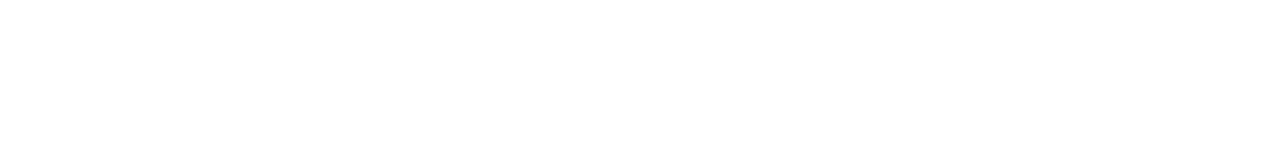
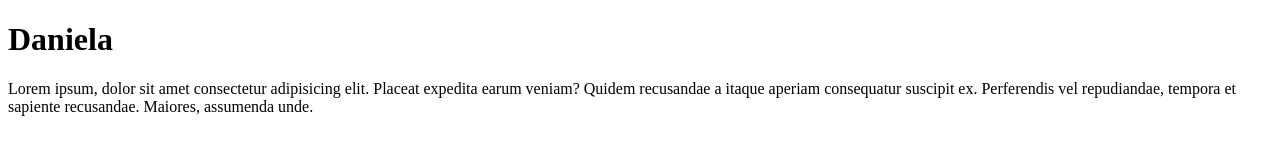
Before and after one commit to M4rckR/Exercises-Js, a plain HTML site: page index.html in a window 1280 px wide. Drawn offline with Linux system fonts and the light colour scheme.

Commit message:
Cambio desde main

```diff
--- a/index.html
+++ b/index.html
@@ -7,6 +7,7 @@
     <title>Document</title>
 </head>
 <body>
-
+    <h1>Daniela</h1>
+    <p>Lorem ipsum, dolor sit amet consectetur adipisicing elit. Placeat expedita earum veniam? Quidem recusandae a itaque aperiam consequatur suscipit ex. Perferendis vel repudiandae, tempora et sapiente recusandae. Maiores, assumenda unde.</p>
 </body>
 </html>
```
